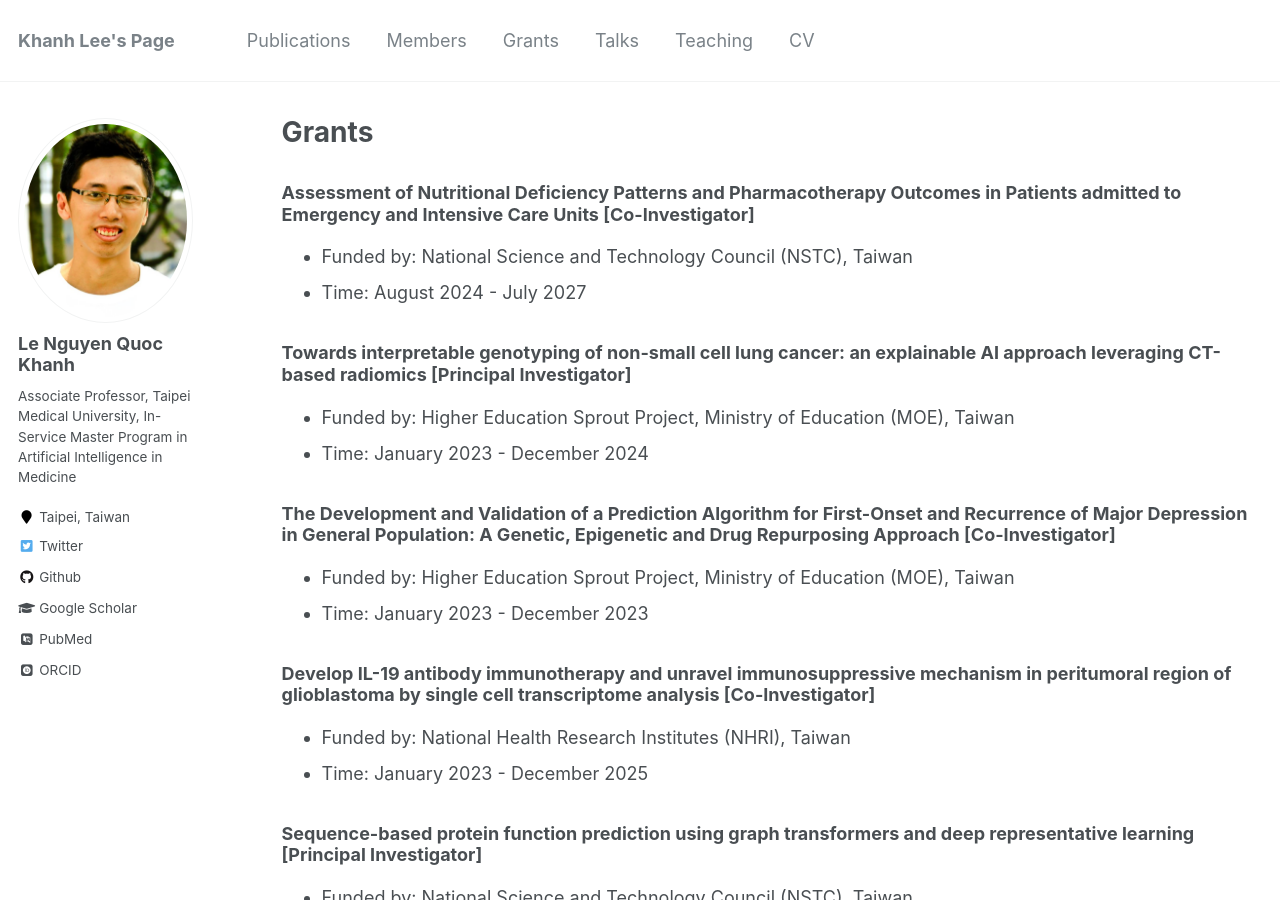
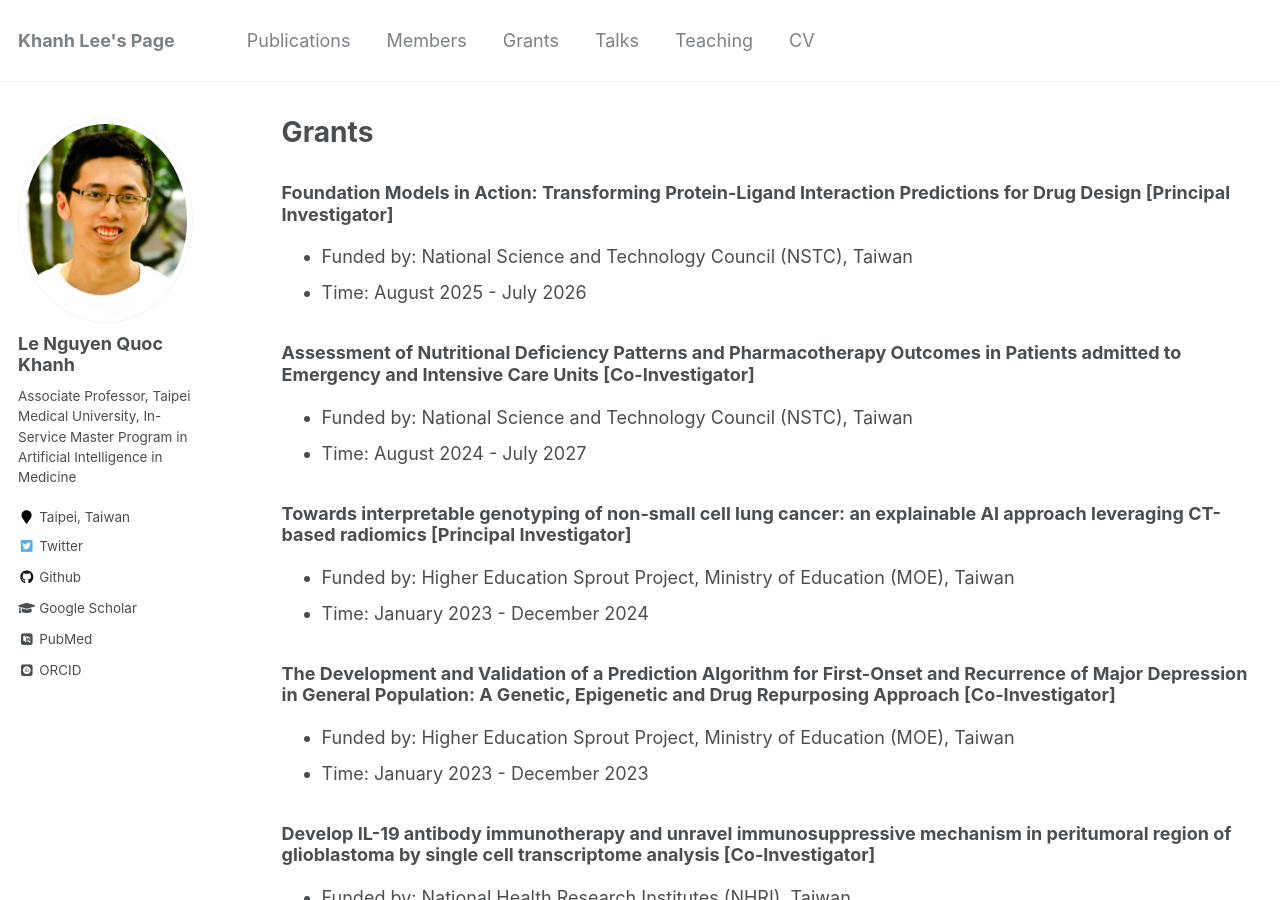
Before and after one commit to khanhlee/khanhlee.github.io, a Jekyll site: the page built from _pages/grant.md, in a window 1280 px wide and 900 px high. Built offline with Jekyll 4.4.1, drawn with Linux system fonts in a browser that asks for light colours; some web fonts are replaced.

Commit message:
Update grant.md

```diff
--- a/_pages/grant.md
+++ b/_pages/grant.md
@@ -4,6 +4,10 @@ title: "Grants"
 permalink: /grant/
 author_profile: true
 ---
+
+### Foundation Models in Action: Transforming Protein-Ligand Interaction Predictions for Drug Design [Principal Investigator]
+* Funded by: National Science and Technology Council (NSTC), Taiwan
+* Time: August 2025 - July 2026
 
 ### Assessment of Nutritional Deficiency Patterns and Pharmacotherapy Outcomes in Patients admitted to Emergency and Intensive Care Units [Co-Investigator]
 * Funded by: National Science and Technology Council (NSTC), Taiwan
```
